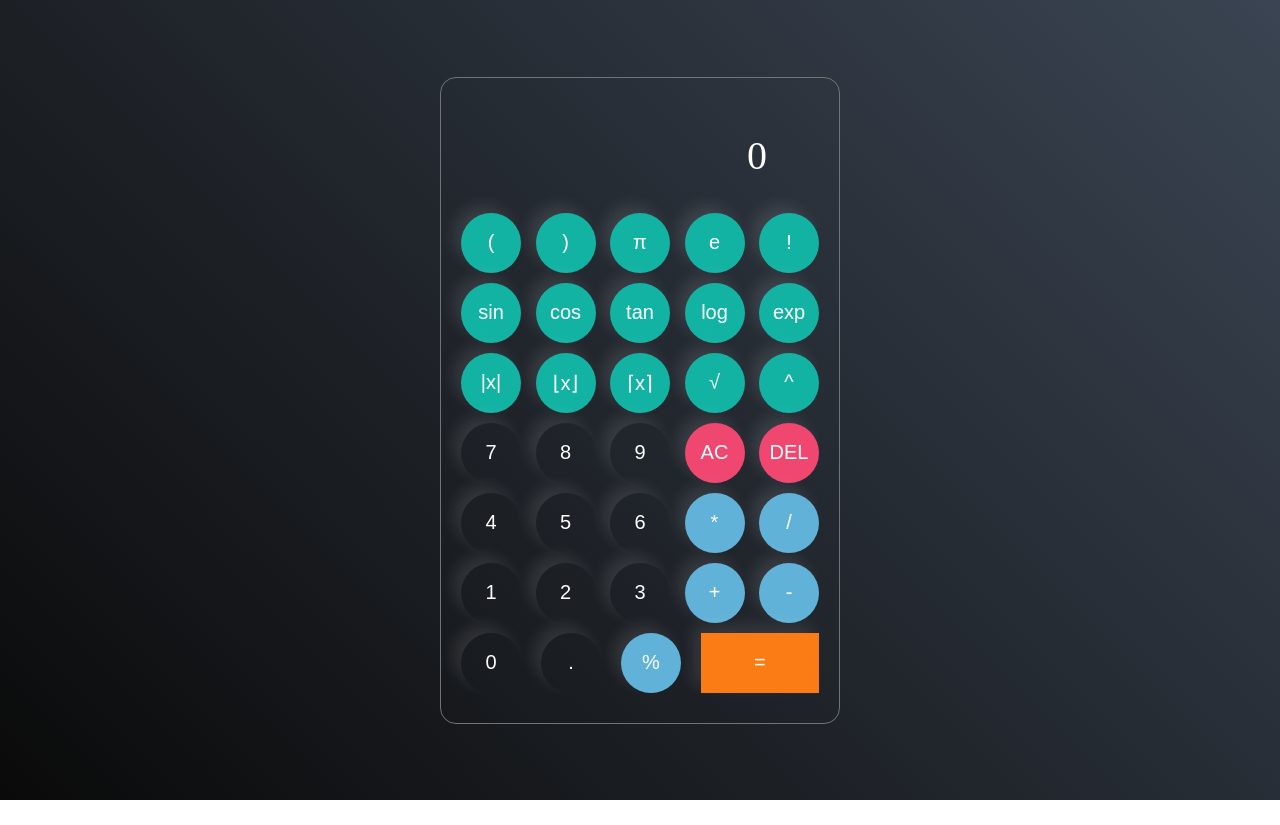
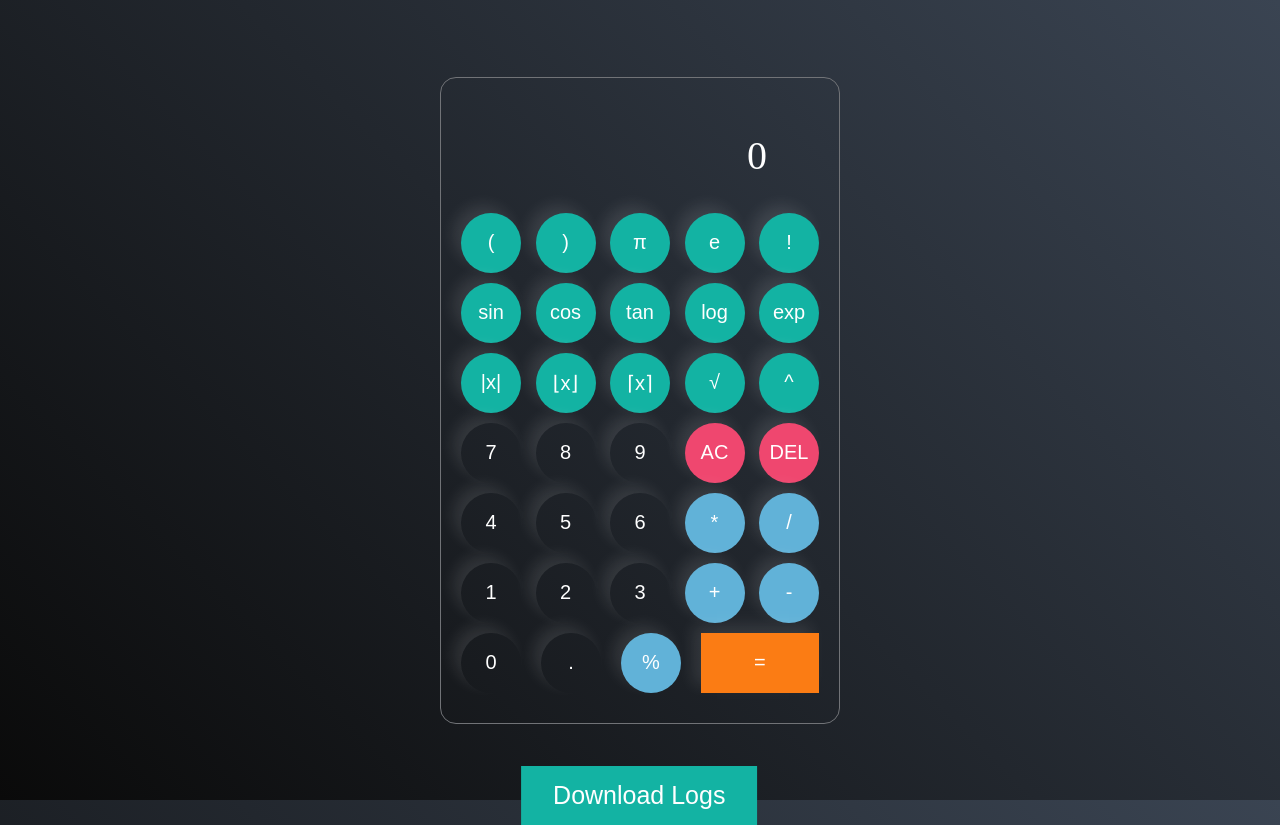
Before and after one commit to Deamon-DP/devops-calculator, a React (Create React App) app: page / in a window 1280 px wide. Before the commit the page ends 800 px from the top, so only its background shows below. Built offline with nearby package versions, Linux system fonts and the light colour scheme.

Commit message:
download log file

```diff
--- a/logs.json
+++ b/logs.json
@@ -10,3 +10,9 @@
 {"level":30,"pid":51236,"hostname":"dp","time":"2023-03-21T13:20:47.716Z","expression":"033+4","result":"31"}
 {"level":30,"pid":51236,"hostname":"dp","time":"2023-03-21T13:20:53.300Z","expression":"Math.sqrt(9)","result":"3"}
 {"level":50,"pid":51236,"hostname":"dp","time":"2023-03-21T13:20:56.506Z","expression":"3Math.exp(Math.log10(","result":"ERROR"}
+
+{"level":30,"pid":107086,"hostname":"dp","time":"2023-04-02T00:16:54.856Z","expression":"99*3","result":"297"}
+{"level":30,"pid":107086,"hostname":"dp","time":"2023-04-02T00:22:25.873Z","expression":"88/3","result":"29.333333333333332"}
+{"level":30,"pid":107086,"hostname":"dp","time":"2023-04-02T00:25:31.496Z","expression":"99*6","result":"594"}
+{"level":30,"pid":107086,"hostname":"dp","time":"2023-04-02T00:33:41.988Z","expression":"59499/3","result":"19833"}
+{"level":30,"pid":107086,"hostname":"dp","time":"2023-04-02T00:36:40.897Z","expression":"66/3","result":"22"}
--- a/src/App.js
+++ b/src/App.js
@@ -2,6 +2,9 @@ import React, { useState } from 'react';
 import './App.css';
 // import log from './log'
 // import axios from "axios";
+
+import data from './calculator.log';
+
 class log{
   constructor(time,expression,result)
   {
@@ -51,12 +54,17 @@ function App() {
 //   console.log(response);
 
 // })
-
+try{
 fetch("http://localhost:5000/", {
   method: 'post',
   headers: {'Content-Type':'application/json'},
-  // body:  JSON.stringify(logs)
+  body:  JSON.stringify(logs)
  });
+
+}
+catch(error)
+{
+ console.log(error);}
 }
 
   function calculateResult() {
@@ -130,8 +138,25 @@ fetch("http://localhost:5000/", {
     setInput(prevInput => prevInput.slice(0, -1));
   }
 
+  function handleDownloadClick() {
+    fetch(data)
+      .then(response => response.blob())
+      .then(blob => {
+        const url = URL.createObjectURL(blob);
+        const a = document.createElement('a');
+        a.href = url;
+        a.download = 'data.json';
+        document.body.appendChild(a);
+        a.click();
+        document.body.removeChild(a);
+        URL.revokeObjectURL(url);
+      });
+  }
+
+
 
   return (
+    <div>
     <div data-testid="calculator" className="calculator">
       <div className="input">{input}</div>
       <div className="row">
@@ -190,6 +215,10 @@ fetch("http://localhost:5000/", {
         <button className="equals-button" id="equals" value="=" onClick={handleClick}>=</button>
 
       </div>
+      <div>
+    <button className="download-button" onClick={handleDownloadClick}>Download Logs</button>
+    </div>
+    </div>
 
     </div>
   );
--- a/src/index.css
+++ b/src/index.css
@@ -20,6 +20,7 @@ body {
   background: transparent;
   padding: 20px;
   width: 400px;
+  position:  relative;
 }
 
 .input{
@@ -109,3 +110,24 @@ body {
   background-color: #13b3a3;
 
 }
+
+.download-button {
+  background-color: #13b3a3; /* Green */
+  border: none;
+  color: white;
+  padding: 15px 32px;
+  text-align: center;
+  text-decoration: none;
+  display: inline-block;
+  font-size: 25px;
+  margin: 4px 2px;
+  cursor: pointer;
+
+  position: absolute;
+  transform: translate(14%, 100%) translateX(25px);
+
+}
+
+.download-button:hover {
+  background-color: #ef476f;
+}
--- a/src/logger.js
+++ b/src/logger.js
@@ -42,10 +42,9 @@ const cors=require("cors")
 const pino = require('pino');
 const fs = require('fs');
 
-const data = { "foo": 'bar',"ia": "m" };
 
 // create a writable stream to a file
-const dest = pino.destination('public/logs.json');
+const dest = pino.destination('./src/calculator.log');
 
 // create a logger
 const logger = pino({   timestamp: false
@@ -74,7 +73,7 @@ app.post('/', (req, res) => {
     else{
       logger.info(req.body);
     }
-    res.send("hello");
+    // res.send("hello");
 });
 // Start server
 app.listen(5000, () => {
```
Also changed, not shown: 1 other file (tests, documents, lock files or other folders).
